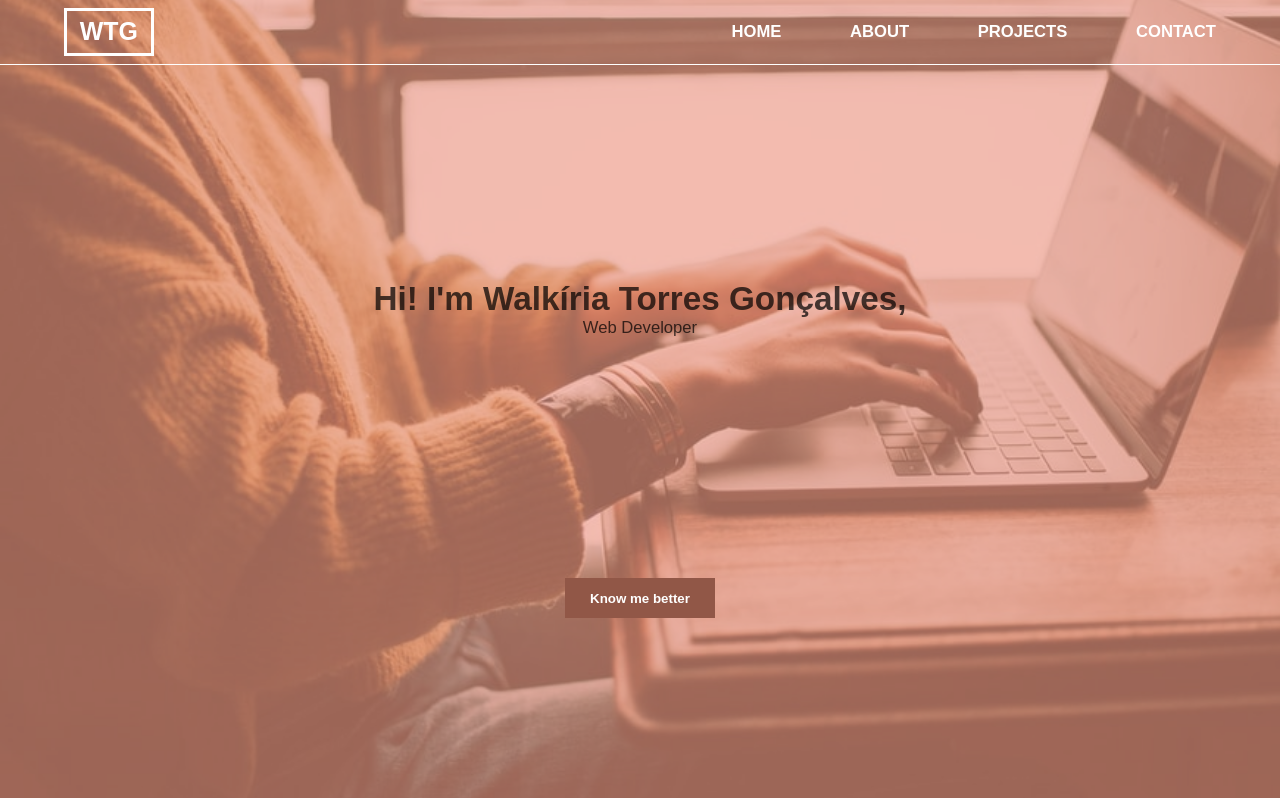
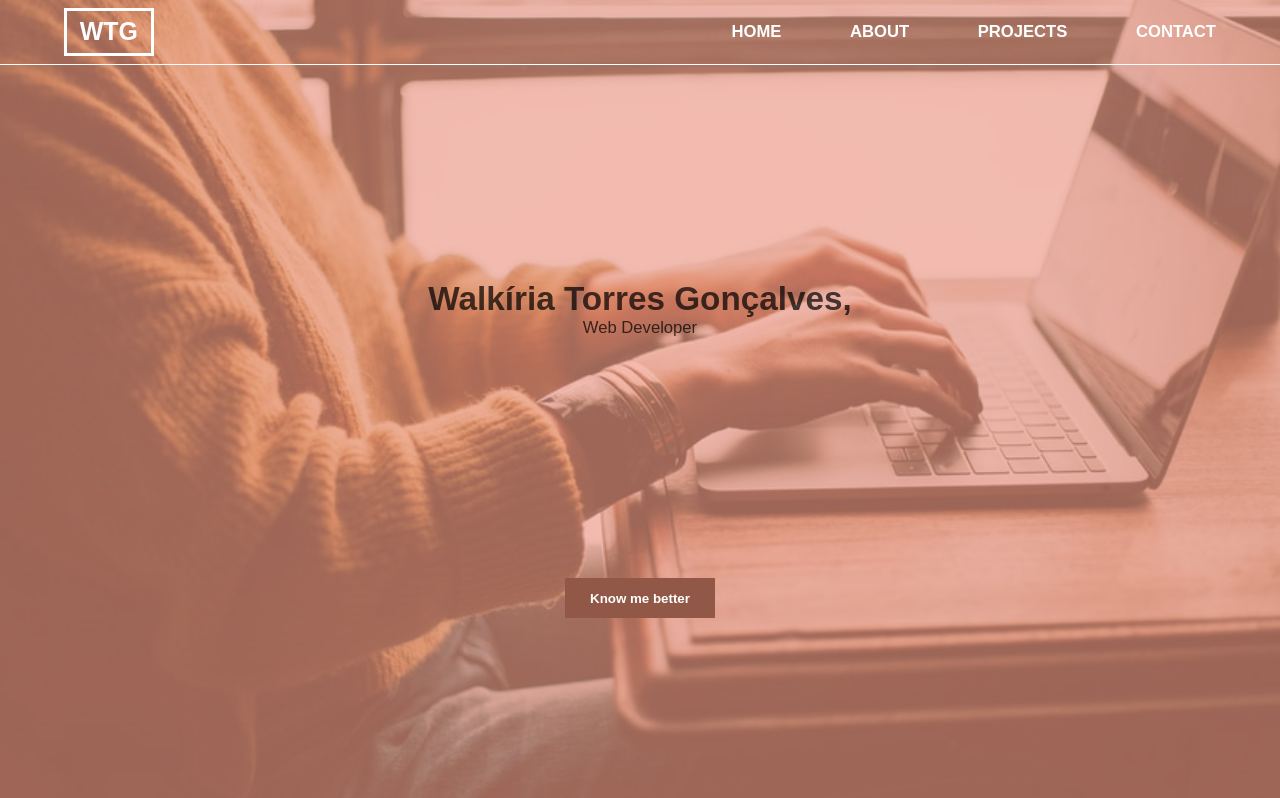
Before and after one commit to walkiriatorres/portfolio, a plain HTML site: page index.html in a window 1280 px wide. Shown: the top 798 px of the page. Drawn offline with nearby package versions, Linux system fonts and the light colour scheme.

Commit message:
Ajustando Nome na tela inicial

```diff
--- a/index.html
+++ b/index.html
@@ -35,7 +35,7 @@
 
 		<div id="welcome-section">
 			<div id="layer">
-				<h1 id="welcomeHeadline">Hi! I'm Walkíria Torres Gonçalves,</h1>
+				<h1 id="welcomeHeadline">Walkíria Torres Gonçalves,</h1>
 				<p id="welcomeParagraf">Web Developer</p>
 				<!-- <a id="welcomeIcon" href="#projects"><i class="icon fa fa-arrow-down"></i></a> -->
 				<a class="link" href="#aboutImg"><button id="btn-welcome" class="btn">Know me better</button></a>
```
